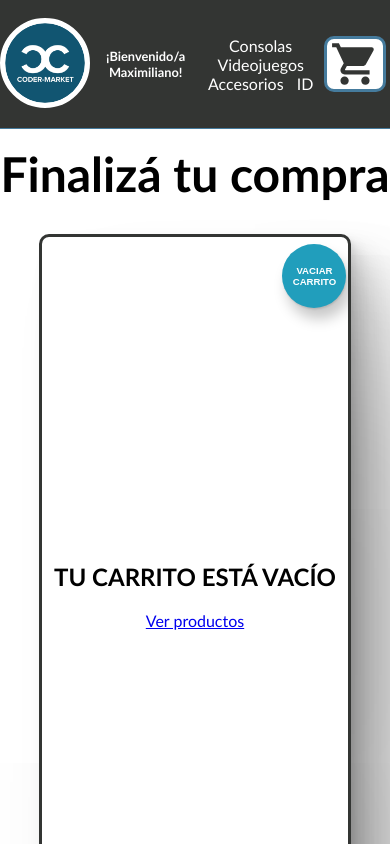
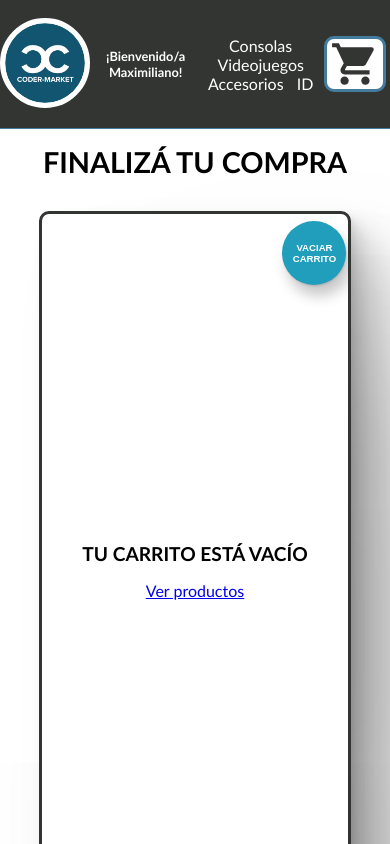
Before and after one commit to Correeee/Ecommerce-MaximilianoCorrea, a React (Create React App) app: page /cart in a window 390 px wide. Shown: the top 844 px of the page. Built offline with nearby package versions, Linux system fonts and the light colour scheme.

Commit message:
Titulos size css

```diff
--- a/src/App.css
+++ b/src/App.css
@@ -891,6 +891,10 @@ input[type=number] { -moz-appearance:textfield; }
     width: 80%;
     margin: 1rem 0;
   }
+
+  .category__title{
+    font-size: 2rem;
+  }
 }
 
 @media screen and (max-width: 425px) {
@@ -929,6 +933,14 @@ input[type=number] { -moz-appearance:textfield; }
   .buscarCompra__title, .compra__noencontrada_text{
     font-size: 1.5rem;
   }
+
+  .category__title{
+    font-size: 1.8rem;
+  }
+
+  .cart__msg{
+    font-size: 1.2rem;
+  }
 }
 
 @media screen and (max-width: 375px) {
@@ -939,4 +951,10 @@ input[type=number] { -moz-appearance:textfield; }
   .greeting{
     font-size: 1.5rem;
   }
+  .category__title{
+    font-size: 1.5rem;
+  }
+  .cart__msg{
+    font-size: 1rem;
+  }
 }
--- a/src/components/Cart.js
+++ b/src/components/Cart.js
@@ -33,7 +33,7 @@ export default function Cart() {
 
     return (
         <div>
-            <h3 className='category__title'>Finalizá tu compra</h3>
+            <h3 className='category__title'>FINALIZÁ TU COMPRA</h3>
                 <div className='cart__alldiv'>
                     <div className='cart__div' id={emptyCart}>
                         <button className='btn__vaciar' alt='Vaciar Carrito' onClick={clear}>VACIAR CARRITO</button>
```
